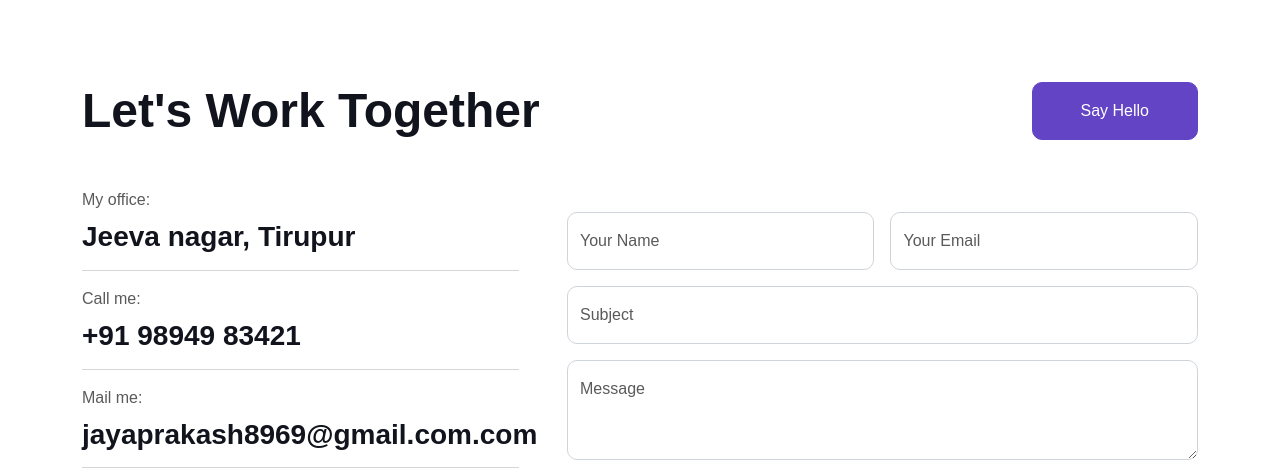
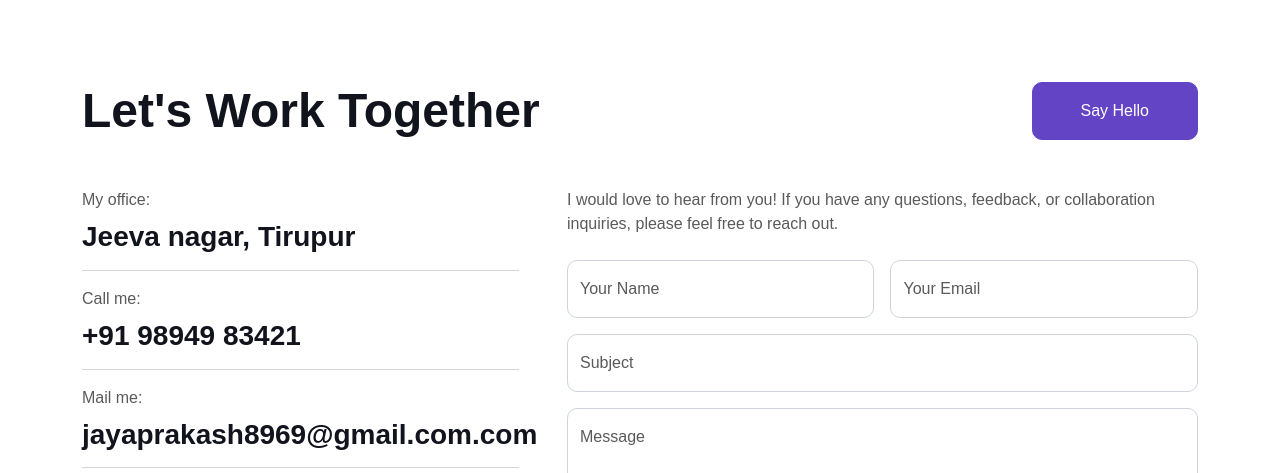
Before and after one commit to Jayaprakash2422/Portfolio, a plain HTML site: page index.html in a window 1280 px wide. Shown: the part 3490-3963 px from the top of the page. Drawn offline with nearby package versions, Linux system fonts and the light colour scheme.

Commit message:
Add files via upload

```diff
--- a/index.html
+++ b/index.html
@@ -418,7 +418,7 @@
                     </div>
                 </div>
                 <div class="col-lg-7 col-md-6 wow fadeInUp" data-wow-delay="0.5s">
-                    <p class="mb-4"></p>
+                    <p class="mb-4">I would love to hear from you! If you have any questions, feedback, or collaboration inquiries, please feel free to reach out.</p>
                     <form>
                         <div class="row g-3">
                             <div class="col-md-6">
```
